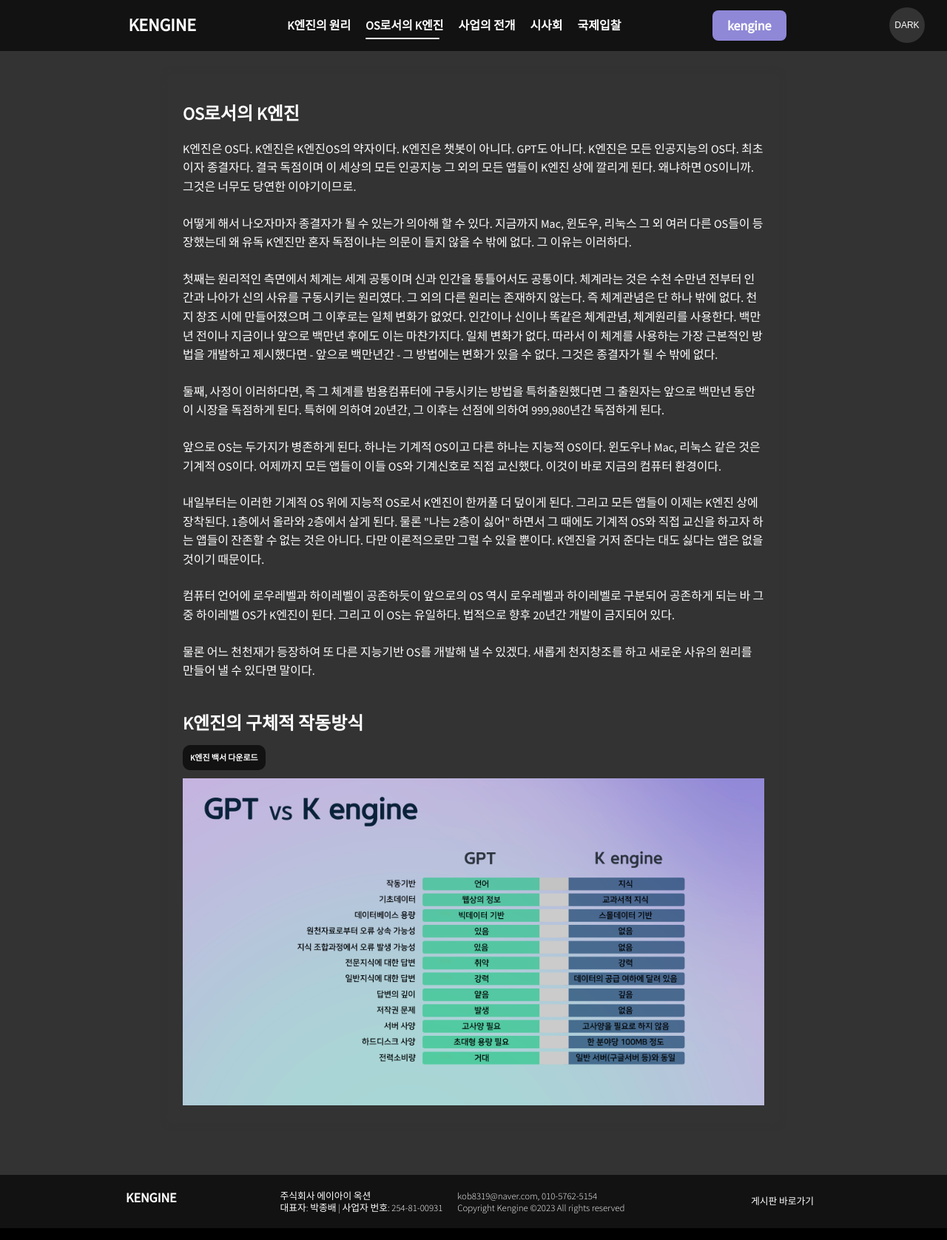
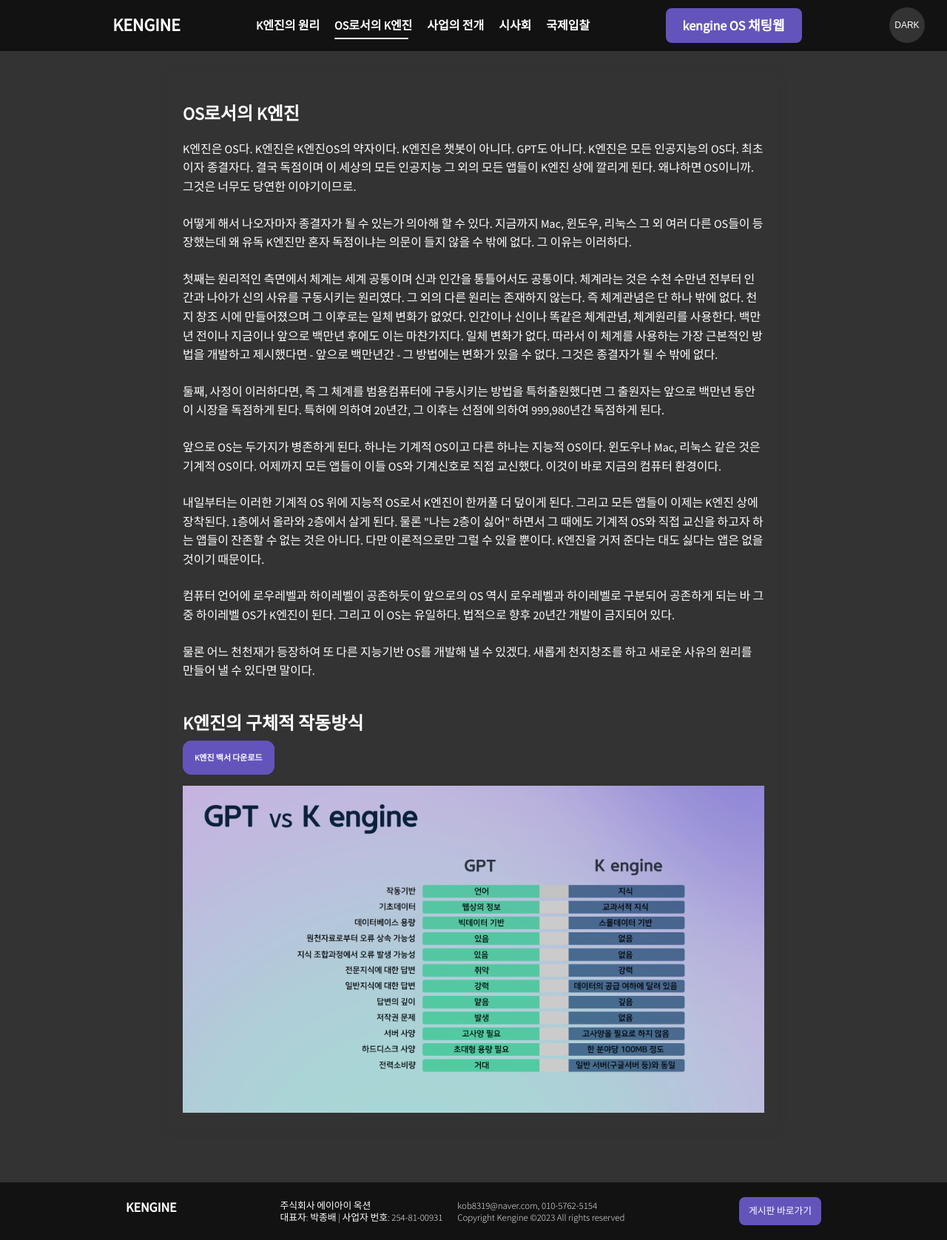
Before and after one commit to KKKHun2/kengine, a React (Create React App) app: page /Side5 in a window 1280 px wide. Shown: the whole page at 74% size. Built offline with nearby package versions, Linux system fonts and the light colour scheme.

Commit message:
10.08 commit

```diff
--- a/src/components/Footer.tsx
+++ b/src/components/Footer.tsx
@@ -17,8 +17,8 @@ const Container = styled.div`
   justify-content: space-between;
   align-items: center;
 
-  @media (max-width: 844px) {
-    flex-direction: column; /* 화면이 작아지면 세로로 배치합니다. */
+  @media (max-width: 900px) {
+    flex-direction: column;
   }
 `;
 
@@ -29,11 +29,11 @@ const TextContainer = styled.div`
   text-align: left;
   font-size: 0.8rem;
   line-height: 1rem;
-  flex-shrink: 0; /* 화면이 작아져도 줄어들지 않도록 고정합니다. */
+  flex-shrink: 0;
   margin-left:100px;
-  @media (max-width: 844px) {
-    text-align: center; /* 화면이 작아지면 텍스트 중앙 정렬합니다. */
-    font-size: 0.6rem; /* 글꼴 크기를 줄입니다. */
+  @media (max-width: 900px) {
+    text-align: center;
+    font-size: 0.6rem;
     margin-left:0px;
   }
 `;
@@ -43,8 +43,8 @@ const TextColumn = styled.div`
   flex-direction: column;
   align-items: flex-start;
   margin-left: 20px;
-  @media (max-width: 844px) {
-    align-items: center; /* 화면이 작아지면 텍스트 중앙 정렬합니다. */
+  @media (max-width: 900px) {
+    align-items: center;
 
   }
 `;
@@ -54,15 +54,17 @@ const StyledLink = styled.a`
   display: inline-block;
   padding: 8px 10px;
   color: ${(props) => props.theme.color.text};
-  border-radius: 5px;
   transition: background-color 0.2s ease, color 0.2s ease;
-  font-size: 0.8rem; /* 글꼴 크기를 줄였습니다. */
+  font-size: 0.8rem;
   font-weight: 400;
+  background-color: #6354bb;
+  border: 3px solid #6354bb;
+  border-radius: 8px;
   &:hover {
     background-color: ${props => props.theme.color.background};
     color: #8f88d7;
   }
-  @media (max-width: 844px) {
+  @media (max-width: 900px) {
     display: none;
   }
 `;
@@ -73,7 +75,7 @@ const Logo = styled.div`
   font-weight: bold;
   margin-bottom: 10px;
   margin-right: 20px;
-  @media (max-width: 844px) {
+  @media (max-width: 900px) {
     margin-right: 0;
     margin-bottom: 5px;
   }
--- a/src/components/Header.tsx
+++ b/src/components/Header.tsx
@@ -30,7 +30,7 @@ const Logo = styled(Link)`
   font-weight: bold;
   color: ${props => props.theme.color.text};
   margin-left: -20px;
-  @media (max-width: 844px) {
+  @media (max-width: 900px) {
     text-align: center;
     margin: 0 auto;
     display: block;
@@ -51,7 +51,7 @@ const Nav = styled.ul`
   display: flex;
   align-items: center;
   margin: 0;
-  @media (max-width: 844px) {
+  @media (max-width: 900px) {
     display: none;
   }
 `;
@@ -84,17 +84,21 @@ const ExternalLink = styled.a`
   font-size: 18px;
   color: ${props => props.theme.color.text};
   padding: 10px 20px;
-  background-color: #8f88d7;
-  border: none;
-  border-radius: 8px;
   margin-right: 1rem;
   cursor: pointer;
+  background-color: #6354bb;
+  border: 3px solid #6354bb;
+  border-radius: 8px;
+  &:hover {
+    background-color: ${props => props.theme.color.background};
+    color: #8f88d7;
+  }
   transition: background-color 0.2s, color 0.2s;
   &:hover {
     background-color: ${props => props.theme.color.background};
     color: #8f88d7;
   }
-  @media (max-width: 844px) {
+  @media (max-width: 900px) {
     display: none;
   }
 `;
@@ -119,7 +123,7 @@ const DarkModeButton = styled.button`
     background-color: ${props => props.theme.color.background};
     color: #8f88d7;
   }
-  @media (max-width: 844px) {
+  @media (max-width: 900px) {
     margin-left: 70px;
     width: 2.8rem;
     height: 2.8rem;
@@ -187,7 +191,7 @@ const Header: React.FC = () => {
         <Logo to="/">KENGINE</Logo>
         <HeaderNav />
         <ExternalLink href="http://kengine.filmasfilm.com/" target="_blank" rel="noreferrer">
-          kengine
+          kengine OS 채팅웹
         </ExternalLink>
         <DarkModeButton onClick={handleChangeDarkMode}>
           {isDark ? 'DARK' : 'LIGHT'}
--- a/src/components/MobileMenu.tsx
+++ b/src/components/MobileMenu.tsx
@@ -1,5 +1,5 @@
 import React, { useState, useEffect } from 'react';
-import styled, { createGlobalStyle } from 'styled-components';
+import styled from 'styled-components';
 import { Link } from 'react-router-dom';
 
 const Container = styled.div`
@@ -13,7 +13,7 @@ const MenuIcon = styled.div`
   font-size: 34px;
   margin-right: -30px;
 
-  @media (max-width: 844px) {
+  @media (max-width: 900px) {
     display: block;
     margin-left: -30px;
     margin-bottom:15px;
@@ -30,7 +30,7 @@ const MenuItems = styled.ul`
   &:hover {
     color: #8f88d7;
   }
-  @media (max-width > 844px) {
+  @media (min-width: 900px) {
     display: none;
   }
 
@@ -51,11 +51,6 @@ const MenuItem = styled.li`
   }
 `;
 
-const GlobalStyle = createGlobalStyle`
-  body.modal-open {
-    overflow: hidden;
-  }
-`;
 
 const ModalContainer = styled.div`
   display: none;
@@ -104,6 +99,29 @@ const CloseButton = styled.button`
   }
 `;
 
+const ExternalLink = styled.a`
+  text-decoration: none;
+  font-weight: bold;
+  font-size: 18px;
+  color: ${props => props.theme.color.text};
+  padding: 10px 20px;
+  margin-right: 1rem;
+  margin-top:3rem;
+  cursor: pointer;
+  background-color: #6354bb;
+  border: 3px solid #6354bb;
+  border-radius: 8px;
+  &:hover {
+    background-color: ${props => props.theme.color.background};
+    color: #8f88d7;
+  }
+  transition: background-color 0.2s, color 0.2s;
+  &:hover {
+    background-color: ${props => props.theme.color.background};
+    color: #8f88d7;
+  }
+
+`;
 
 const MobileMenu = () => {
   const [isMenuOpen, setIsMenuOpen] = useState(false);
@@ -126,7 +144,7 @@ const MobileMenu = () => {
 
   useEffect(() => {
     const handleResize = () => {
-      if (window.innerWidth > 844) {
+      if (window.innerWidth > 900) {
         closeMenu();
       }
     };
@@ -147,6 +165,9 @@ const MobileMenu = () => {
         <ModalContent className={isMenuOpen ? 'open' : ''}>
           <CloseButton onClick={closeMenu}>&times;</CloseButton>
           <MenuItems>
+          <ExternalLink href="http://kengine.filmasfilm.com/" target="_blank" rel="noreferrer">
+                 kengine OS 채팅웹으로 바로가기
+              </ExternalLink>
             <MenuItem>
               <Link to="/side1">K엔진의 원리</Link>
             </MenuItem>
@@ -162,10 +183,12 @@ const MobileMenu = () => {
             <MenuItem>
               <Link to="/side4">국제입찰</Link>
             </MenuItem>
+
+
+
           </MenuItems>
         </ModalContent>
       </ModalContainer>
-      <GlobalStyle />
     </>
   );
 };
--- a/src/components/VideoPlayer.tsx
+++ b/src/components/VideoPlayer.tsx
@@ -6,10 +6,11 @@ const HeaderWrapper = styled.div`
   width:100%;
 .pc {display:block}
 .m {display:none}
- @media (max-width: 844px) {
+@media (max-width: 900px) {
   .pc {display:none}
   .m {display:block}
-
+  margin:200px 50px;
+  padding-top:30px;
   }
 `;
 
--- a/src/routes/Side1.tsx
+++ b/src/routes/Side1.tsx
@@ -5,7 +5,7 @@ const Overlay = styled.div`
   background-color: ${props => props.theme.color.background};
   color: ${props => props.theme.color.text};
   padding: 50px;
-  min-height: 100vh;
+  min-height: 95vh;
   display: flex;
   flex-direction: column;
   justify-content: center;
@@ -13,6 +13,9 @@ const Overlay = styled.div`
   margin-top: 50px;
   width: 100%; /* 화면 가로 너비를 100%로 설정 */
   box-sizing: border-box; /* padding과 border를 요소의 크기에 포함시킵니다. */
+  @media (max-width: 900px) {
+    margin-top:-15px;
+  }
 `;
 
 const Container = styled.div`
@@ -28,7 +31,7 @@ const Container = styled.div`
   margin-bottom: 20px;
   box-sizing: border-box;
 
-  @media (max-width: 844px) {
+  @media (max-width: 900px) {
     width: 90%;
   }
 `;
@@ -41,7 +44,7 @@ const Title = styled.h1`
   font-weight: bold;
   text-align: left;
   margin: 20px 0px 20px 0;
-  @media (max-width: 844px) {
+  @media (max-width: 900px) {
     text-align: center;
   }
 `;
@@ -58,7 +61,7 @@ const Paragraph = styled.p`
 const Image = styled.img`
   max-width: 100%;
   height: auto;
-  margin-top: 20px;
+  margin-top: 30px;
 `;
 
 const PDFButton = styled.a`
@@ -66,14 +69,17 @@ const PDFButton = styled.a`
   font-weight: bold;
   font-size: 11px;
   color: ${props => props.theme.color.text};
-  padding: 10px 10px;
-  background-color: ${props => props.theme.color.header};
-  border: none;
-  border-radius: 10px;
+  padding: 13px 13px;
   cursor: pointer;
   transition: background-color 0.2s, color 0.2s;
-
-  @media (max-width: 844px) {
+  background-color: #6354bb;
+  border: 3px solid #6354bb;
+  border-radius: 12px;
+  &:hover {
+    background-color: ${props => props.theme.color.background};
+    color: #8f88d7;
+  }
+  @media (max-width: 900px) {
     display: flex;
     margin: 10px 0px;
     width: fit-content;
--- a/src/routes/Side2.tsx
+++ b/src/routes/Side2.tsx
@@ -6,14 +6,13 @@ const Overlay = styled.div`
   background-color: ${props => props.theme.color.background};
   color: ${props => props.theme.color.text};
   padding: 50px;
-  min-height: 100vh;
   display: flex;
   flex-direction: column;
   justify-content: center;
   align-items: center;
-  margin-top:45px;
   width: 100%;
   box-sizing: border-box;
+  margin-top:45px;
 `;
 
 const Container = styled.div`
@@ -27,11 +26,13 @@ const Container = styled.div`
   border-radius: 5px;
   box-shadow: 0 0 10px ${props => props.theme.color.background};
   margin-bottom: 20px;
-  box-sizing: border-box; /* padding과 border를 요소의 크기에 포함시킵니다. */
+  box-sizing: border-box;
+  padding-bottom: 20%;
+  @media (max-width: 900px) {
+    width: 100%;
+    margin-top:105px;
+  }
 
-  @media (max-width: 768px) {
-    width: 90%; /* 화면이 작을 때 더 많은 여백을 주려면 가로 길이를 조절하세요. */
-  }
 `;
 
 
@@ -40,7 +41,7 @@ const Title = styled.div`
   font-weight: bold;
   margin: 25px 10px;
   width: 100%;
-  @media (max-width: 844px) {
+  @media (max-width: 900px) {
     text-align: center;
     min-width: 30%;/* 가운데로 정렬하고, 왼쪽 여백을 0으로 설정 */
   }
@@ -52,7 +53,7 @@ const Box = styled.div`
   justify-content: space-between;
   align-items: flex-start;
   width: 100%;
-  @media (max-width: 904px) {
+  @media (max-width: 900px) {
     flex-direction: column;
   }
 `;
@@ -74,7 +75,7 @@ const List = styled.ul`
   flex-grow: 1;
   height: 22rem;
   flex-grow: 1;
-  @media (max-width: 844px) {
+  @media (max-width: 900px) {
     flex-basis: calc(100% - 20px);
     margin-right: 0;
   }
--- a/src/routes/Side3.tsx
+++ b/src/routes/Side3.tsx
@@ -4,8 +4,7 @@ import styled from 'styled-components';
 const Overlay = styled.div`
   background-color: ${props => props.theme.color.background};
   color: ${props => props.theme.color.text};
-  padding: 50px;
-  min-height: 100vh;
+  padding: 180px 50px;
   display: flex;
   flex-direction: column;
   justify-content: center;
@@ -13,6 +12,9 @@ const Overlay = styled.div`
   margin-top: 30px;
   width: 100%;
   box-sizing: border-box;
+  @media (max-width: 900px) {
+    margin-top: 20px;
+  }
 `;
 
 const Container = styled.div`
@@ -27,10 +29,6 @@ const Container = styled.div`
   box-shadow: 0 0 10px ${props => props.theme.color.background};
   margin-bottom: 20px;
   box-sizing: border-box;
-
-  @media (max-width: 768px) {
-    width: 90%;
-  }
 `;
 
 const PageSection = styled.div`
@@ -41,6 +39,9 @@ const Title = styled.h1`
   font-size: 24px;
   font-weight: bold;
   margin: 20px 0;
+  @media (max-width: 900px) {
+    text-align: center;
+  }
 `;
 
 const Paragraph = styled.p`
@@ -84,15 +85,15 @@ const TableCell = styled.td`
 const StyledLink = styled.a`
   text-decoration: none;
   color: #fff;
-  background-color: #6354bb;
-  border: 3px solid #6354bb;
-  border-radius: 10px;
   display: inline-block;
   padding: 10px 20px;
   font-size: 16px;
   font-weight: 600;
   cursor: pointer;
   margin-top: 20px;
+  background-color: #6354bb;
+  border: 3px solid #6354bb;
+  border-radius: 10px;
   &:hover {
     background-color: ${props => props.theme.color.background};
     color: #8f88d7;
--- a/src/routes/Side4.tsx
+++ b/src/routes/Side4.tsx
@@ -5,12 +5,12 @@ const Overlay = styled.div`
   background-color: ${props => props.theme.color.background};
   color: ${props => props.theme.color.text};
   padding: 50px;
-  min-height: 100vh;
+  min-height: 95vh;
   display: flex;
   flex-direction: column;
   justify-content: center;
   align-items: center;
-  margin-top: 50px;
+  margin-top: 45px;
   width: 100%;
   box-sizing: border-box;
 `;
@@ -26,8 +26,8 @@ const Container = styled.div`
   border-radius: 5px;
   box-shadow: 0 0 10px ${props => props.theme.color.background};
   box-sizing: border-box;
-  @media (max-width: 768px) {
-    width: 90%;
+  @media (max-width: 900px) {
+    width: 100%;
   }
 `;
 
@@ -36,8 +36,9 @@ const Title = styled.div`
   font-weight: bold;
   margin: 25px 10px;
   width: 100%;
-  @media (max-width: 844px) {
+  @media (max-width: 900px) {
     text-align: center;
+    margin-top: 45px;
     min-width: 30%;
   }
 `;
@@ -138,7 +139,6 @@ const Styled = styled.div`
   display: flex;
   flex-direction: column; /* 기본적으로 모바일에서 세로로 배치되도록 설정 */
   align-items: center; /* 가운데 정렬 */
-
   width: 100%;
   @media (min-width: 844px) {
     flex-direction: row; /* 화면 너비가 768px 이상일 때 가로로 배치되도록 변경 */
--- a/src/routes/Side5.tsx
+++ b/src/routes/Side5.tsx
@@ -5,7 +5,7 @@ const Overlay = styled.div`
   background-color: ${props => props.theme.color.background};
   color: ${props => props.theme.color.text};
   padding: 50px;
-  min-height: 100vh;
+  min-height: 95vh;
   display: flex;
   flex-direction: column;
   justify-content: center;
@@ -13,6 +13,9 @@ const Overlay = styled.div`
   margin-top: 50px;
   width: 100%; /* 화면 가로 너비를 100%로 설정 */
   box-sizing: border-box; /* padding과 border를 요소의 크기에 포함시킵니다. */
+  @media (max-width: 900px) {
+    margin-top:60px;
+  }
 `;
 
 const Container = styled.div`
@@ -28,7 +31,7 @@ const Container = styled.div`
   margin-bottom: 20px;
   box-sizing: border-box;
 
-  @media (max-width: 768px) {
+  @media (max-width: 900px) {
     width: 90%;
   }
 `;
@@ -41,7 +44,7 @@ const Title = styled.h1`
   font-weight: bold;
   text-align: left;
   margin: 20px 0px 20px 0;
-  @media (max-width: 844px) {
+  @media (max-width: 900px) {
     text-align: center;
   }
 `;
@@ -58,7 +61,7 @@ const Paragraph = styled.p`
 const Image = styled.img`
   max-width: 100%;
   height: auto;
-  margin-top: 20px;
+  margin-top: 30px;
 `;
 
 const PDFButton = styled.a`
@@ -66,14 +69,17 @@ const PDFButton = styled.a`
   font-weight: bold;
   font-size: 11px;
   color: ${props => props.theme.color.text};
-  padding: 10px 10px;
-  background-color: ${props => props.theme.color.header};
-  border: none;
-  border-radius: 10px;
+  padding: 13px 13px;
   cursor: pointer;
   transition: background-color 0.2s, color 0.2s;
-
-  @media (max-width: 844px) {
+  background-color: #6354bb;
+  border: 3px solid #6354bb;
+  border-radius: 12px;
+  &:hover {
+    background-color: ${props => props.theme.color.background};
+    color: #8f88d7;
+  }
+  @media (max-width: 900px) {
     display: flex;
     margin: 10px 0px;
     width: fit-content;
```
